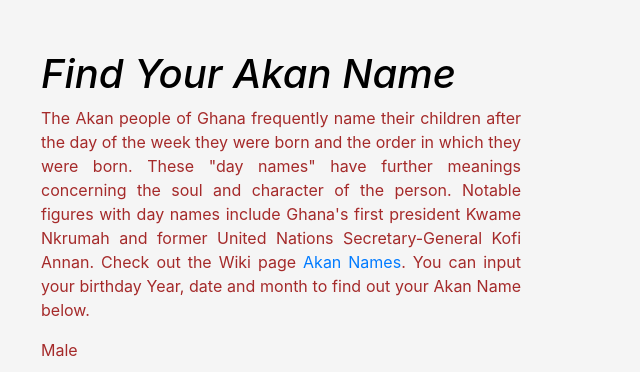
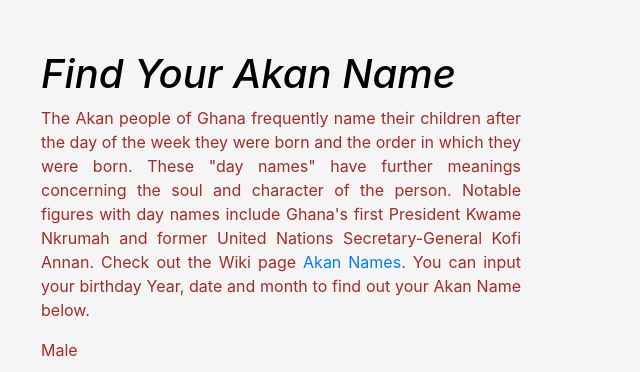
Before and after one commit to ibukamshindi/Akan-Names-app, a plain HTML site: page index.html in a window 1280 px wide. Shown: the top 372 px of the page, 359-999 px from the left. Drawn offline with Linux system fonts and the light colour scheme.

Commit message:
rectify typo to paragraph

```diff
--- a/index.html
+++ b/index.html
@@ -13,7 +13,7 @@
           day of the week they were born and the order in which they were born.
           These "day names" have further meanings concerning the soul
           and character of the person. Notable figures with day names include
-          Ghana's first president Kwame Nkrumah and former United Nations
+          Ghana's first President Kwame Nkrumah and former United Nations
           Secretary-General Kofi Annan. Check out the
           Wiki page <a href="https://en.wikipedia.org/wiki/Akan_names"> Akan Names</a>.
           You can input your birthday Year, date and month to find out your Akan
```
